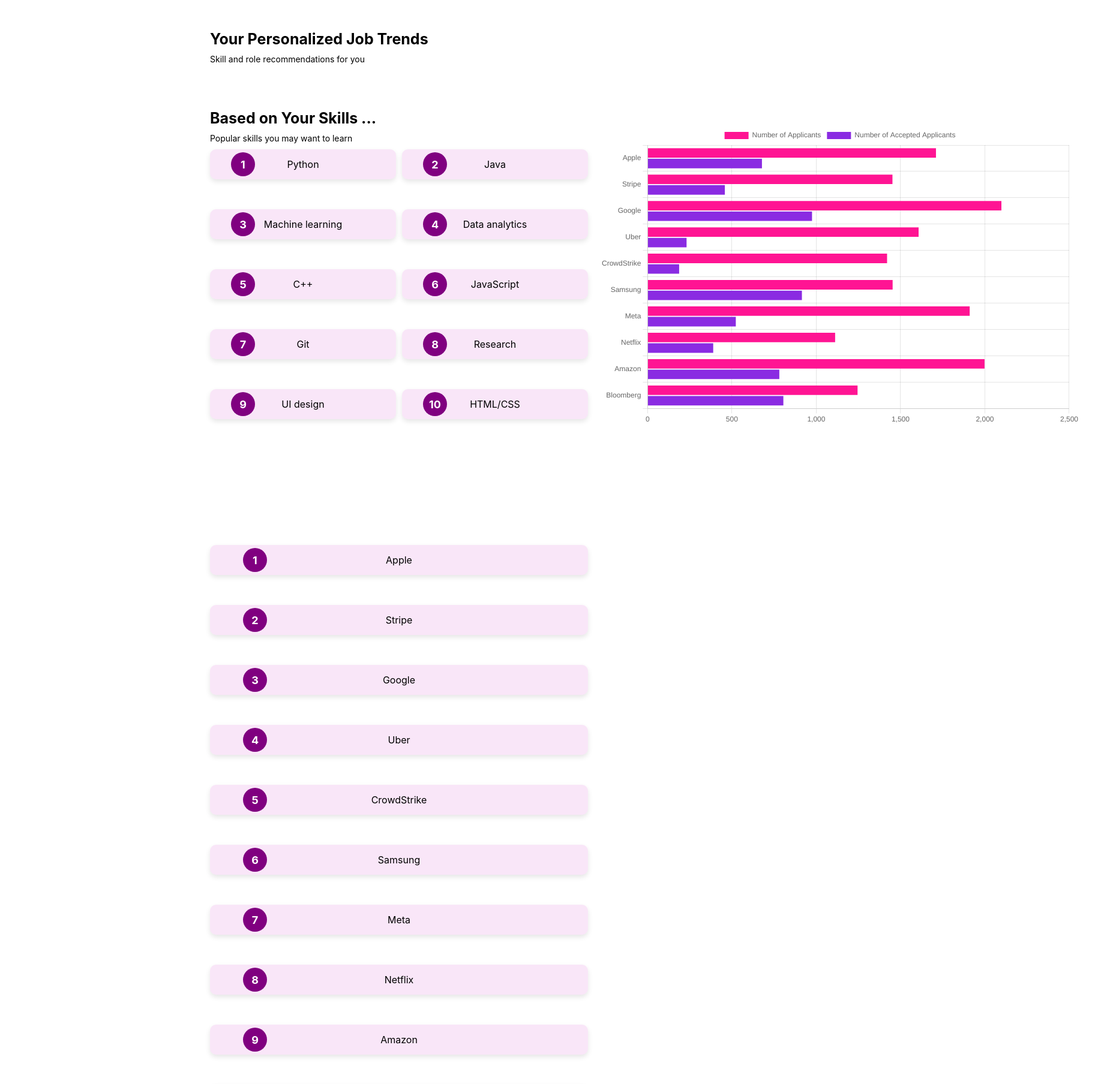
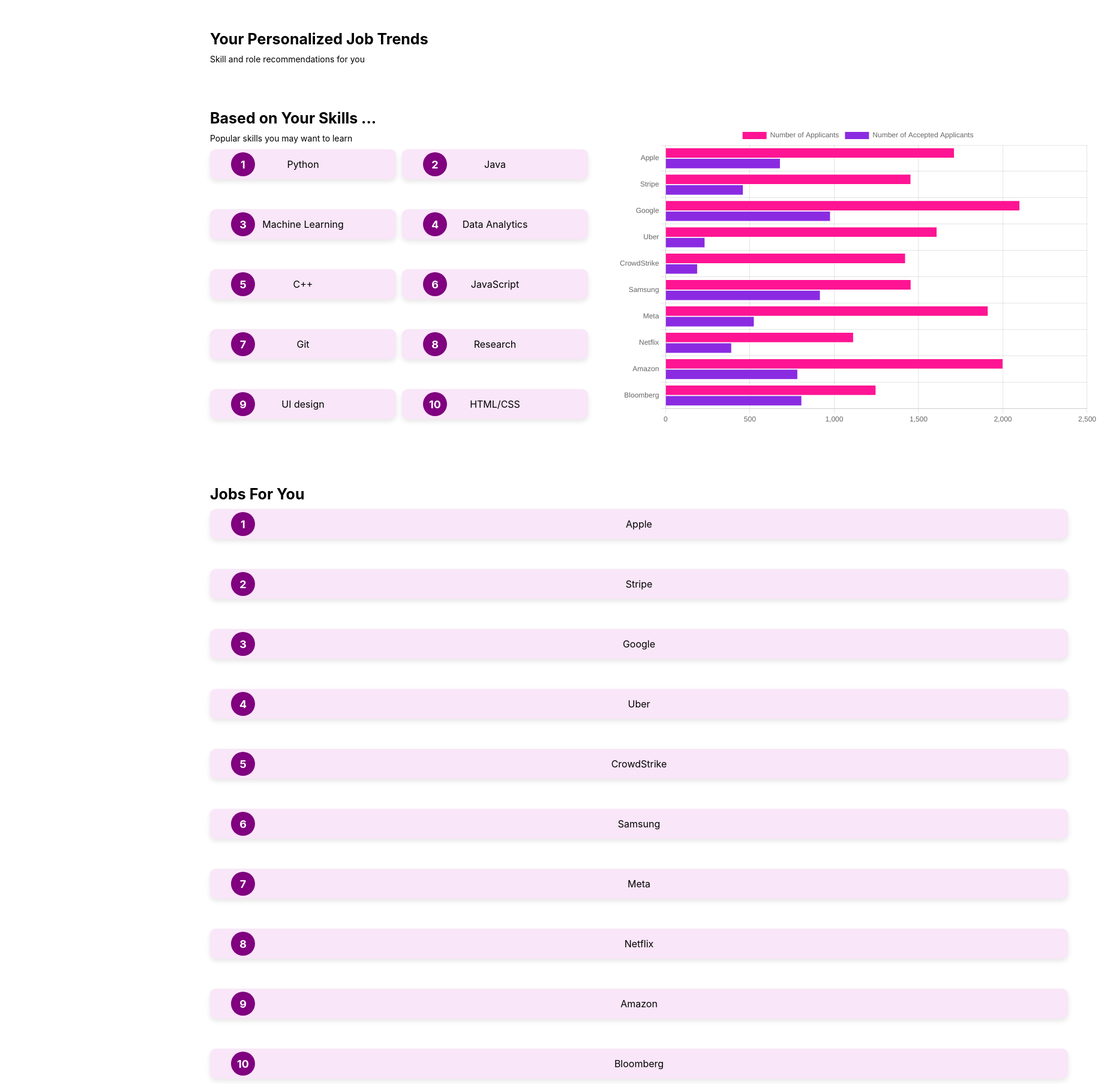
Before and after one commit to texasluminescence/job-trend-analyzer, a React (Create React App) app in the folder dashboard-react-app/: page /personalized in a window 1280 px wide. Shown: the top 1808 px of the page at 60% size, 1830 px wide, since content can reach past the window. Built offline with nearby package versions, Linux system fonts and the light colour scheme.

Commit message:
Updated Job Description

```diff
--- a/dashboard-react-app/src/pages/Personalized/personalized-bar-graph.js
+++ b/dashboard-react-app/src/pages/Personalized/personalized-bar-graph.js
@@ -1,65 +1,64 @@
-import React from 'react';
-import { Bar } from 'react-chartjs-2';
-import "./personalized.css"
+import React from "react";
+import { Bar } from "react-chartjs-2";
+import "./personalized.css";
 import {
   Chart as ChartJS,
   BarElement,
   CategoryScale,
   LinearScale,
   Tooltip,
+  Legend,
+} from "chart.js";
 
-
-
-    Legend
-} from 'chart.js'
-
-
-ChartJS.register(
-    BarElement,
-    CategoryScale,
-    LinearScale,
-    Tooltip,
-    Legend
-)
+ChartJS.register(BarElement, CategoryScale, LinearScale, Tooltip, Legend);
 
 const BarChart = () => {
   const data = {
-        labels: ['Apple', "Stripe", "Google", "Uber", "CrowdStrike", "Samsung", "Meta", "Netflix", "Amazon", "Bloomberg"],
+    labels: [
+      "Apple",
+      "Stripe",
+      "Google",
+      "Uber",
+      "CrowdStrike",
+      "Samsung",
+      "Meta",
+      "Netflix",
+      "Amazon",
+      "Bloomberg",
+    ],
     datasets: [
       {
-                label: 'Number of Applicants',
+        label: "Number of Applicants",
         data: [1710, 1452, 2098, 1607, 1420, 1453, 1910, 1112, 1998, 1245],
-                backgroundColor: '#ff1493'
+        backgroundColor: "#ff1493",
       },
       {
-                label: 'Number of Accepted Applicants',
+        label: "Number of Accepted Applicants",
         data: [678, 458, 975, 231, 187, 915, 523, 389, 781, 805],
-                backgroundColor: '#8a2be2'
-            }
-        ]
-    }
+        backgroundColor: "#8a2be2",
+      },
+    ],
+  };
   const options = {
-        indexAxis: 'y',
+    indexAxis: "y",
     responsive: true,
     maintainAspectRatio: false,
     scales: {
       x: {
-                beginAtZero: true
+        beginAtZero: true,
       },
 
       y: {
-                beginAtZero: true
-            }
-        }
-
-    }
-
+        beginAtZero: true,
+      },
+    },
+  };
 
   return (
-        <div className='bar-graph'>
+    <div className="bar-graph">
       <Bar data={data} options={options}></Bar>
     </div>
-    )
-}
+  );
+};
 
 export default BarChart;
--- a/dashboard-react-app/src/pages/Personalized/personalized.css
+++ b/dashboard-react-app/src/pages/Personalized/personalized.css
@@ -1,4 +1,4 @@
-.container{
+.container {
   display: flex;
   flex-direction: column;
   align-items: flex-start;
@@ -6,7 +6,6 @@
   margin-top: 50px;
   margin-left: 350px;
 }
-
 
 .title {
   /* text-align: center; */
@@ -16,9 +15,7 @@
   margin-left: 350px;
   margin: 0 0 10px 0;
   /* margin-right: 50px; */
-
 }
-
 
 .para {
   font-size: 14px;
@@ -37,9 +34,7 @@
   margin-left: 350px;
   margin: 0 0 10px 0;
   /* margin-right: 50px; */
-
 }
-
 
 .para2 {
   font-size: 14px;
@@ -49,9 +44,17 @@
   margin: 0 0 10px 0;
 }
 
+.title3 {
+  /* text-align: center; */
+  text-align: left;
+  margin-top: 50px;
+  font-size: 25px;
+  margin-left: 350px;
+  margin: 0 0 10px 0;
+  /* margin-right: 50px; */
+}
 
-
-.list-contianer{
+.list-contianer {
   display: flex;
   flex-direction: column;
   justify-content: space-between;
@@ -61,7 +64,7 @@
   max-width: 1200px;
   margin: 0 0 10px 0;
 }
-.list{
+.list {
   list-style-type: none;
   padding: 0;
   width: 90%;
@@ -85,10 +88,10 @@
   gap: 40px;
   flex-wrap: wrap;
   justify-content: space-between;
-    margin-bottom: 200px;
+  margin-bottom: 100px;
 }
 
-.list-item{
+.list-item {
   width: 100%;
   display: flex;
   align-items: center;
@@ -100,16 +103,14 @@
   box-shadow: 0 4px 8px rgba(0, 0, 0, 0.1);
 }
 
-
-
-.list-item:nth-child(odd){
+.list-item:nth-child(odd) {
   align-self: flex-start;
 }
-.list-item:nth-child(even){
+.list-item:nth-child(even) {
   align-self: flex-end;
 }
 
-.list1-contianer{
+.list1-contianer {
   display: flex;
   flex-direction: column;
   justify-content: space-between;
@@ -119,11 +120,10 @@
   max-width: 1200px;
   margin: 0 0 10px 0;
 }
-.list1{
+.list1 {
   list-style-type: none;
   padding: 0;
-    width: 100%;
-    max-width: 600px;
+  width: 1400px;
   margin-top: 100px;
   display: flex;
   flex-wrap: wrap;
@@ -140,10 +140,9 @@
   display: grid;
   gap: 40px;
   flex-wrap: wrap;
-
 }
 
-.list1-item{
+.list1-item {
   width: 100%;
   display: flex;
   align-items: center;
@@ -155,32 +154,29 @@
   box-shadow: 0 4px 8px rgba(0, 0, 0, 0.1);
 }
 
-
-
-.list1-item:nth-child(odd){
+.list1-item:nth-child(odd) {
   align-self: flex-start;
 }
-.list1-item:nth-child(even){
+.list1-item:nth-child(even) {
   align-self: flex-end;
 }
 
 .list-item:hover {
   background-color: rgba(0, 0, 0, 0.1);
 }
-.circle{
+.circle {
   width: 40px;
   height: 40px;
   border-radius: 50%;
   background-color: purple;
   color: white;
   display: flex;
-    align-items:center;
+  align-items: center;
   justify-content: center;
   font-weight: bold;
   font-size: 18px;
   position: absolute;
   margin-right: 200px;
-
 }
 .circle1 {
   width: 40px;
@@ -189,17 +185,15 @@
   background-color: purple;
   color: white;
   display: flex;
-    align-items:center;
+  align-items: center;
   justify-content: center;
   font-weight: bold;
   font-size: 18px;
   position: absolute;
-    margin: 0 480px 0 0;
-
-
+  margin: 0 1320px 0 0;
 }
 
-.modal-overlay{
+.modal-overlay {
   position: fixed;
   display: flex;
   background-color: rgba(0, 0, 0, 0.1);
@@ -207,25 +201,25 @@
   justify-content: center;
   width: 100vw;
   height: 100vh;
+  left: 0;
+  top: 0;
 }
 
-.modal{
+.modal {
   background-color: white;
   padding: 20px;
   border-radius: 10px;
   width: 400px;
   height: auto;
-    box-shadow: 0px 0px 15px rgba(0, 0, 0, 0.1);
+  box-shadow: 0px 0px 0px rgba(0, 0, 0, 0.1);
   text-align: center;
-    position: relative;
+  position: fixed;
   margin-bottom: 150px;
 }
 
-.company-details{
+.company-details {
   display: flex;
   flex-direction: column;
-    text-align: center;
-    position: center;
 }
 
 button {
@@ -235,7 +229,7 @@ button {
 }
 
 .bar-graph {
-    margin: -1675px 0 0 650px;
+  margin: -1615px 0 0 680px;
   width: 800px;
   height: 500px;
 }
--- a/dashboard-react-app/src/pages/Personalized/personalized.js
+++ b/dashboard-react-app/src/pages/Personalized/personalized.js
@@ -1,7 +1,6 @@
 import React, { useState } from "react";
 import BarChart from "./personalized-bar-graph";
 import "./personalized.css";
-
 
 const Personalized = () => {
   const [modalOpen, setModalOPen] = useState(false);
@@ -18,45 +17,107 @@ const Personalized = () => {
 
   // List of test companies
   const companies = [
-    {letter: "1", name: "Apple", job: "Software Engineer", location: "Austin, TX"},
-    {letter: "2", name: "Stripe", job: "Data Engineer", location: "Austin, TX"},
-    {letter: "3", name: "Google", job: "Software Engineer", location: "Austin, TX"},
-    {letter: "4", name: "Uber", job: "Product Manager", location: "Austin, TX"},
-    {letter: "5", name: "CrowdStrike", job: "Data Analyst", location: "Austin, TX"},
-    {letter: "6", name: "Samsung", job: " AI Research Scientist", location: "Austin, TX"},
-    {letter: "7", name: "Meta", job: "Software Engineer", location: "Austin, TX"},
-    {letter: "8", name: "Netflix", job: "Product Manager", location: "Austin, TX"},
-    {letter: "9", name: "Amazon", job: "Software Development Engineer", location: "Austin, TX"},
-    {letter: "10", name: "Bloomberg", job: "Financial Analyst", location: "Austin, TX"}
+    {
+      letter: "1",
+      name: "Apple",
+      job: "Software Engineer",
+      location: "Austin, TX",
+      description:
+        "In this role you will be responsible for defining and developing ML Platform and frameworks for generative AI powered applications at Apple Product Operations.",
+    },
+    {
+      letter: "2",
+      name: "Stripe",
+      job: "Data Software Engineer",
+      location: "Austin, TX",
+      description:
+        "You’ll help build and maintain fundamental building blocks for operational and support data insights. Many parts of the company leverage and build on top of our work to improve Stripe’s support offerings, including engineering, product, operations, data science, and more. Stripe provides many products with limitless usage patterns, creating a high degree of scale and complexity for users around the world. We’re looking for people with a strong background in data engineering and analytics to help us scale while maintaining correct and complete data. ",
+    },
+    {
+      letter: "3",
+      name: "Google",
+      job: "Software Engineer",
+      location: "Austin, TX",
+      description:
+        "As a software engineer, you will work on a specific project critical to Google’s needs with opportunities to switch teams and projects as you and our fast-paced business grow and evolve. We need our engineers to be versatile, display leadership qualities and be enthusiastic to take on new problems across the full-stack as we continue to push technology forward.",
+    },
+    {
+      letter: "4",
+      name: "Uber",
+      job: "Product Manager",
+      location: "Austin, TX",
+      description:
+        "As a Product Manager on the Risk Team, you will be working on a mission-critical area focusing on making sure that our Earner fraud management is as effective and efficient as possible by building a unified product strategy and suite of products that is used by many globally, across functions, to mitigate earner fraud, in and out, at Uber.",
+    },
+    {
+      letter: "5",
+      name: "CrowdStrike",
+      job: "Data Analyst",
+      location: "Austin, TX",
+      description:
+        "This role involves sourcing data, identifying performance trends, collaborating with teams to standardize outcomes, and presenting actionable insights to improve sales enablement initiatives.",
+    },
+    {
+      letter: "6",
+      name: "Samsung",
+      job: " AI Research Engineer",
+      location: "Austin, TX",
+      description:
+        "Conduct cutting-edge research and development of large foundation models (LLM, VLM, and Reasoning) for future, including model design, efficient model training, instruction tuning, prompt engineering, planning, action and related topics.",
+    },
+    {
+      letter: "7",
+      name: "Meta",
+      job: "Software Engineer",
+      location: "Austin, TX",
+      description:
+        "Helps onboard new team members, provides mentorship and enables successful ramp up on your team's code bases.",
+    },
+    {
+      letter: "8",
+      name: "Netflix",
+      job: "Product Manager",
+      location: "Austin, TX",
+      description:
+        "Your focus will be on the end-to-end experience for our users who need to leverage our AI platform to accomplish their work.",
+    },
+    {
+      letter: "9",
+      name: "Amazon",
+      job: "Software Development Engineer",
+      location: "Austin, TX",
+      description:
+        "Collaborate with experienced cross-disciplinary Amazonians to conceive, design, and bring innovative products and services to market.",
+    },
+    {
+      letter: "10",
+      name: "Bloomberg",
+      job: "Financial Accounting Analyst",
+      location: "Austin, TX",
+      description:
+        "You will perform analysis of accounting developments related to changes in U.S. GAAP, IFRS, SEC regulation, and auditing standards from the PCAOB and AICPA that will be incorporated into our financial accounting research platform.",
+    },
   ];
 
   const comp = [
-    {letter: "1", name: "Python", job: "Software Engineer", location: "Austin, TX"},
-    {letter: "2", name: "Java", job: "Data Engineer", location: "Austin, TX"},
-    {letter: "3", name: "Machine learning", job: "Software Engineer", location: "Austin, TX"},
-    {letter: "4", name: "Data analytics", job: "Product Manager", location: "Austin, TX"},
-    {letter: "5", name: "C++", job: "Data Analyst", location: "Austin, TX"},
-    {letter: "6", name: "JavaScript", job: " AI Research Scientist", location: "Austin, TX"},
-    {letter: "7", name: "Git", job: "Software Engineer", location: "Austin, TX"},
-    {letter: "8", name: "Research", job: "Product Manager", location: "Austin, TX"},
-    {letter: "9", name: "UI design", job: "Software Development Engineer", location: "Austin, TX"},
-    {letter: "10", name: "HTML/CSS", job: "Financial Analyst", location: "Austin, TX"}
+    { letter: "1", name: "Python" },
+    { letter: "2", name: "Java" },
+    { letter: "3", name: "Machine Learning" },
+    { letter: "4", name: "Data Analytics" },
+    { letter: "5", name: "C++" },
+    { letter: "6", name: "JavaScript" },
+    { letter: "7", name: "Git" },
+    { letter: "8", name: "Research" },
+    { letter: "9", name: "UI design" },
+    { letter: "10", name: "HTML/CSS" },
   ];
 
   return (
     <div className="container">
-      <h1 className="title">
-        Your Personalized Job Trends
-      </h1>
-      <p className="para">
-        Skill and role recommendations for you
-      </p>
-      <h1 className="title2">
-        Based on Your Skills ...
-      </h1>
-      <p className="para2">
-        Popular skills you may want to learn
-      </p>
+      <h1 className="title">Your Personalized Job Trends</h1>
+      <p className="para">Skill and role recommendations for you</p>
+      <h1 className="title2">Based on Your Skills ...</h1>
+      <p className="para2">Popular skills you may want to learn</p>
       <ul className="list">
         {comp.map((company, index) => (
           <li className="list-item" key={index}>
@@ -65,9 +126,14 @@ const Personalized = () => {
           </li>
         ))}
       </ul>
+      <h1 className="title3">Jobs For You</h1>
       <ul className="list1">
         {companies.map((company, index) => (
-          <li className="list1-item" key={index} onClick={() => openModal(company)}>
+          <li
+            className="list1-item"
+            key={index}
+            onClick={() => openModal(company)}
+          >
             <div className="circle1">{company.letter}</div>
             <span className="text1">{company.name}</span>
           </li>
@@ -79,8 +145,16 @@ const Personalized = () => {
             <h2>{selectedCompany.name}</h2>
 
             <div className="company-details">
-            <p><strong>Job: </strong> {selectedCompany.job}</p>
-            <p><strong>Location: </strong> {selectedCompany.location}</p>
+              <p>
+                <strong>Job: </strong> {selectedCompany.job}
+              </p>
+              <p>
+                <strong>Location: </strong> {selectedCompany.location}
+              </p>
+              <p>
+                <strong>Description: </strong>
+                <br /> {selectedCompany.description}
+              </p>
             </div>
             <button onClick={closeModal}>Close</button>
           </div>
@@ -88,7 +162,7 @@ const Personalized = () => {
       )}
 
       <div>
-        <BarChart/>
+        <BarChart />
       </div>
     </div>
   );
```
Lines whose indentation alone changed are shown as unchanged.
